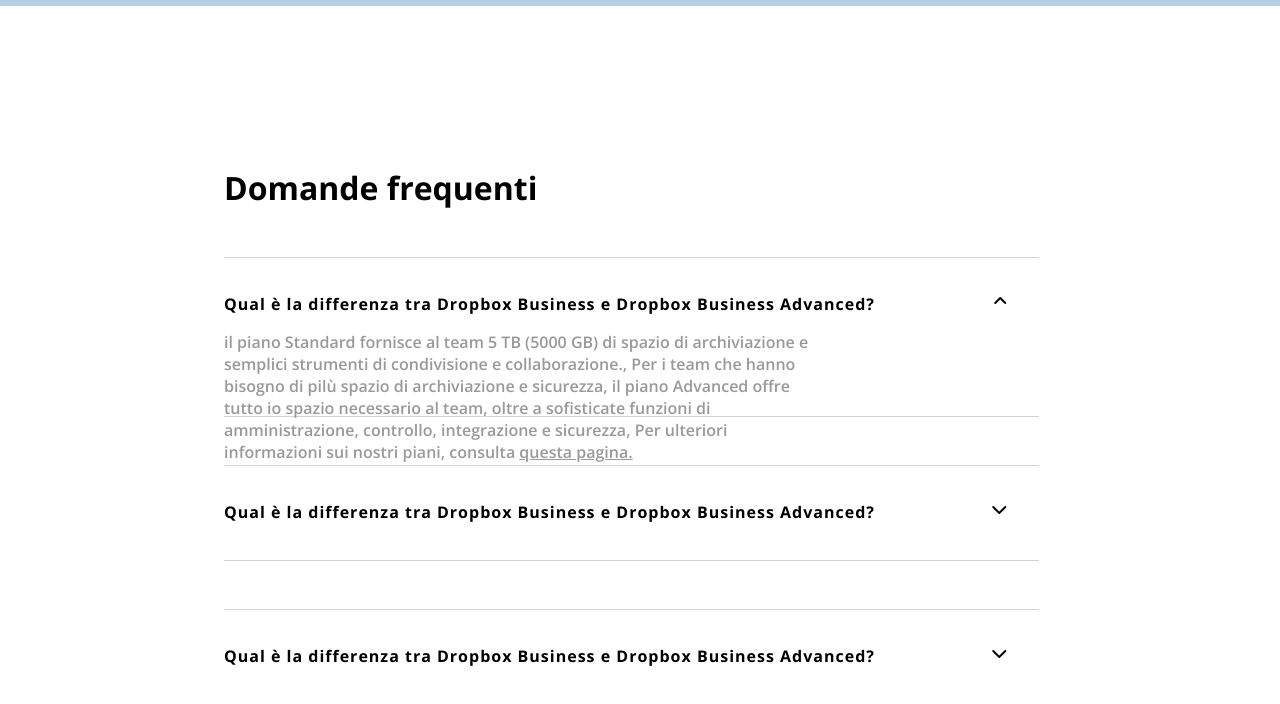
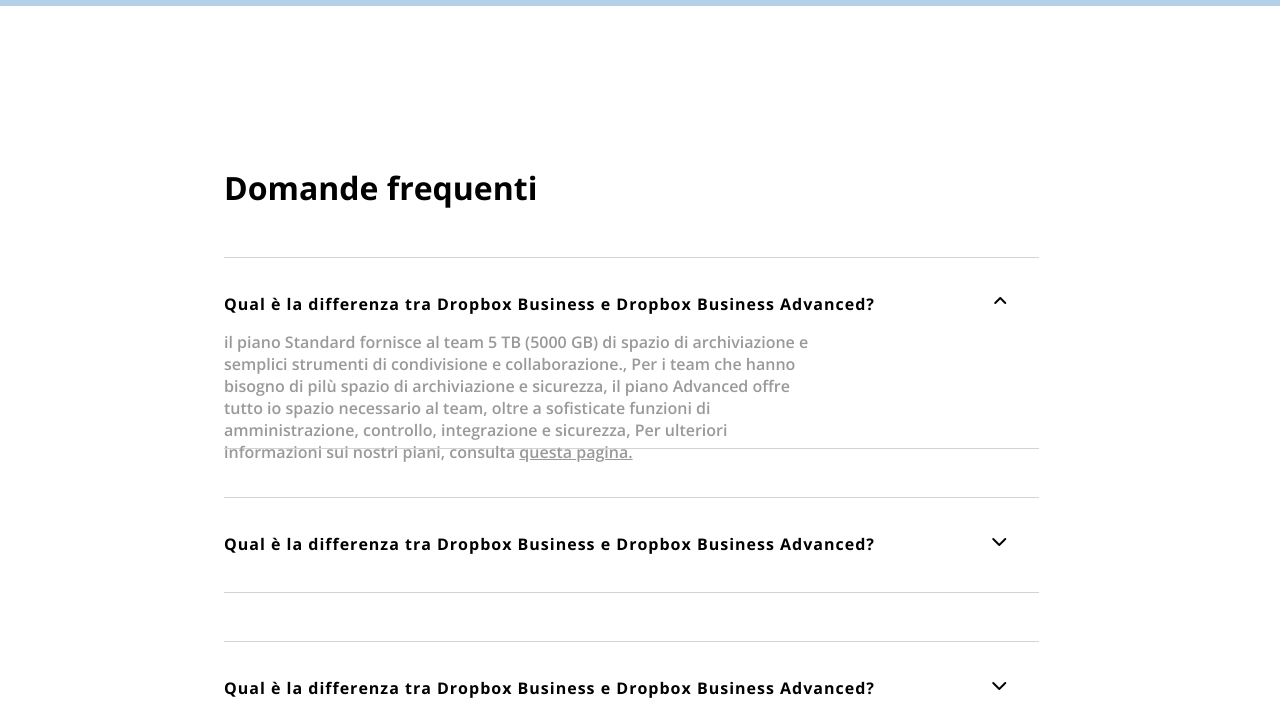
Before and after one commit to Frampolz/htmlcss-dropbox, a plain HTML site: page index.html in a window 1280 px wide. In both pictures the pointer is over the element 631 px from the left and 7628 px from the top of the page. Shown: the part 7324-8028 px from the top of the page. Drawn offline with nearby package versions, Linux system fonts and the light colour scheme.

Commit message:
add ask hover fix

```diff
--- a/css/style.css
+++ b/css/style.css
@@ -648,7 +648,7 @@
 /* 4th section */
 .ask-section {
     width: 65%;
-    height: 42em
+    height: 46em
 ;
 }
 
@@ -691,7 +691,7 @@
 }
 
 .ask-row:hover {
-    height: 10em;
+    height: 12em;
 }
 
 .ask-row:hover .answers,
```
